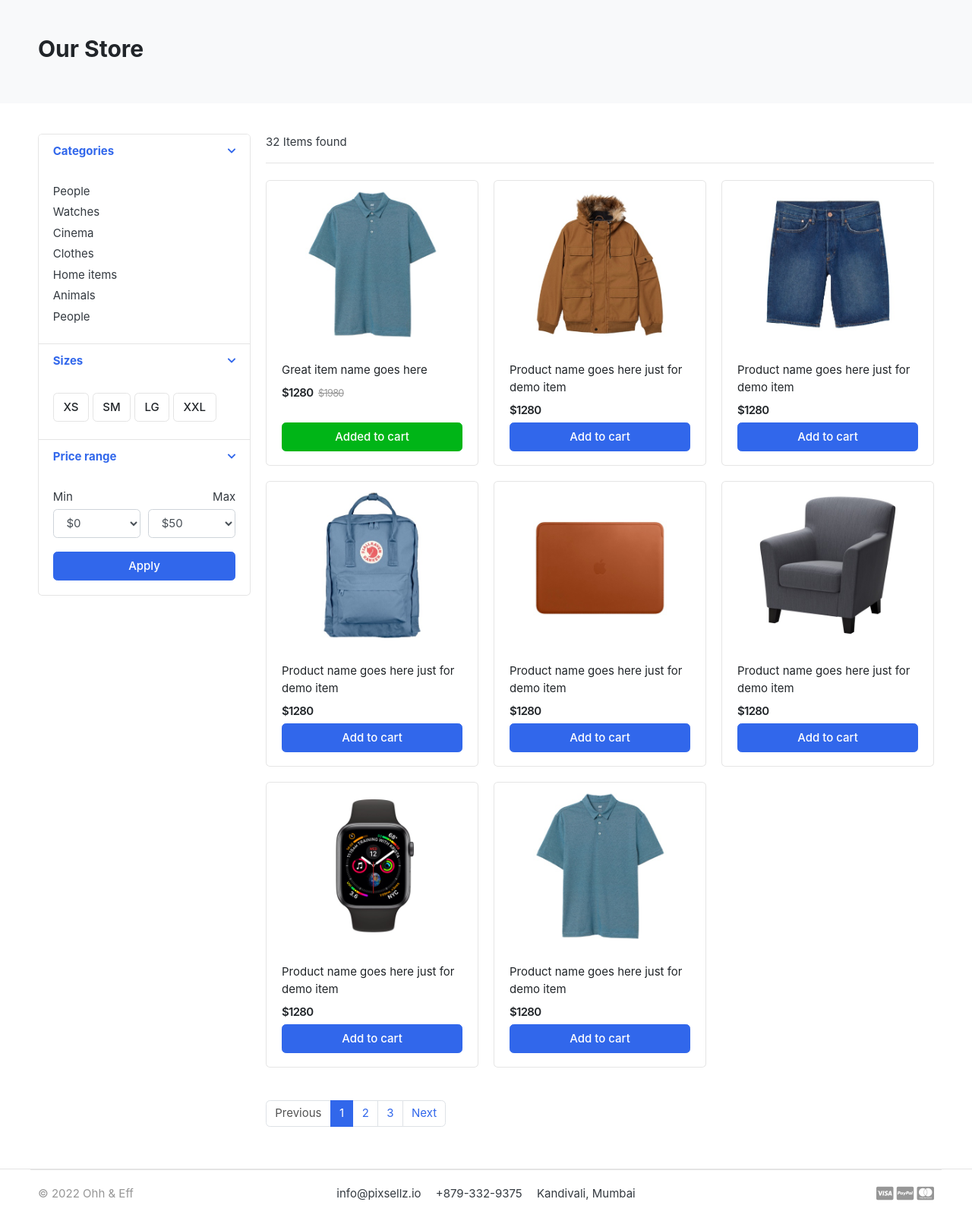
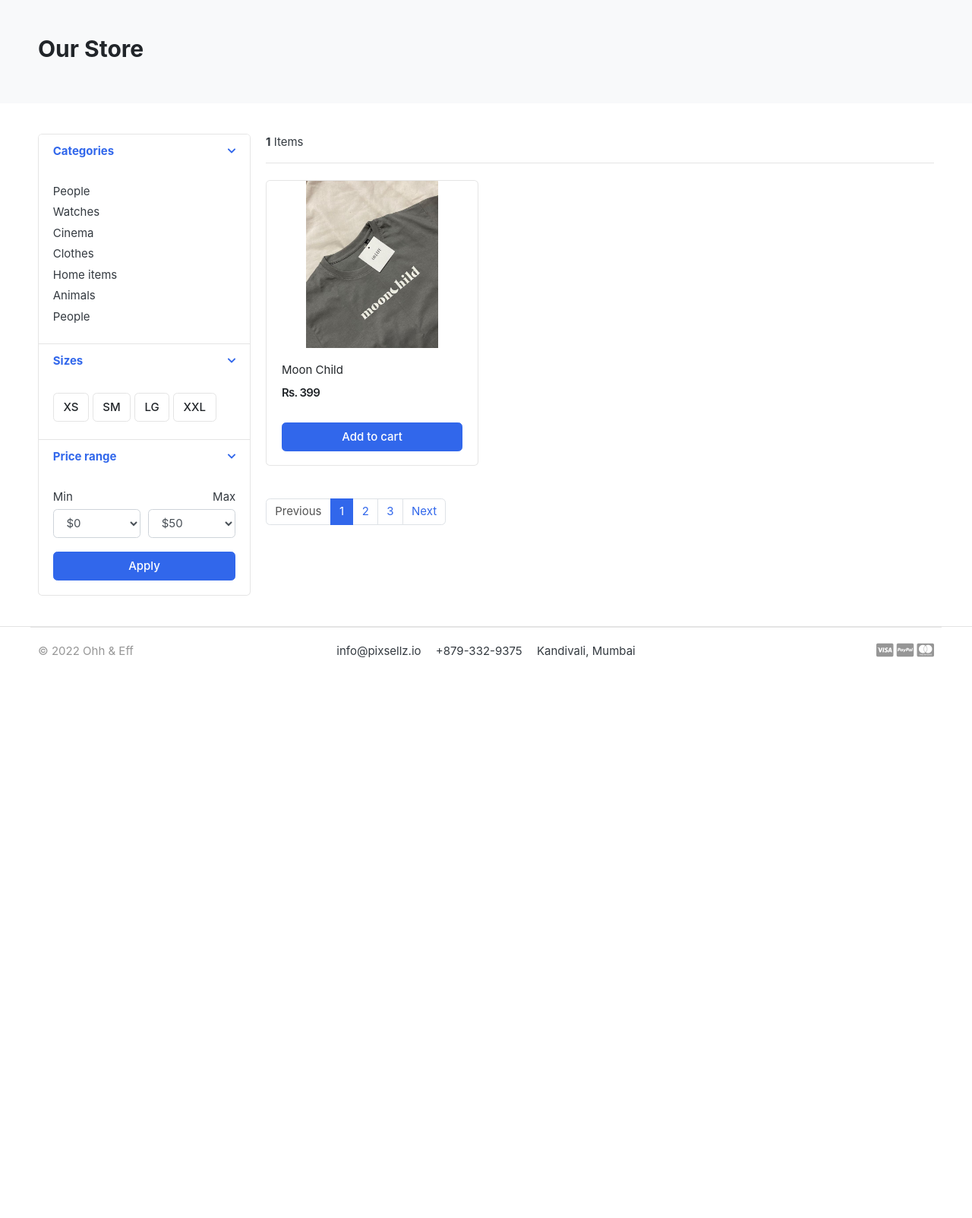
Before and after one commit to beingyoyo/e-commerce, a Django app: page /store/ in a window 1280 px wide. Shown: the part 118-1721 px from the top of the page at 76% size. After the commit the page ends 983 px from the top, so only its background shows below. Run offline with Django 4.2, Linux system fonts and the light colour scheme; data comes from the database, SQL or seed files in the repository; parts of the project's set-up code (start-up, migrations or seed data) failed here and were passed over; some libraries are stand-ins or nearby versions; some web fonts are replaced.

Commit message:
made changes for products

```diff
--- a/templates/store/store.html
+++ b/templates/store/store.html
@@ -121,157 +121,31 @@
 
     <header class="border-bottom mb-4 pb-3">
             <div class="form-inline">
-                <span class="mr-md-auto">32 Items found </span>
+                <span class="mr-md-auto"><b>{{product_count}}</b> Items</span>
 
             </div>
     </header><!-- sect-heading -->
 
     <div class="row">
+        {% for product in products %}
         <div class="col-md-4">
             <figure class="card card-product-grid">
                 <div class="img-wrap">
-
-                    <img src="{% static 'images/items/1.jpg'%}">
-
+                    <img src="{{product.images.url}}">
                 </div> <!-- img-wrap.// -->
                 <figcaption class="info-wrap">
                     <div class="fix-height">
-                        <a href="./product-detail.html" class="title">Great item name goes here</a>
+                        <a href="./product-detail.html" class="title">{{ product.product_name | capfirst }}</a>
                         <div class="price-wrap mt-2">
-                            <span class="price">$1280</span>
-                            <del class="price-old">$1980</del>
-                        </div> <!-- price-wrap.// -->
-                    </div>
-                    <a href="#" class="btn btn-block btn-success">Added to cart </a>
-                </figcaption>
-            </figure>
-        </div> <!-- col.// -->
-
-        <div class="col-md-4">
-            <figure class="card card-product-grid">
-                <div class="img-wrap">
-                    <img src="images/items/2.jpg">
-
-                </div> <!-- img-wrap.// -->
-                <figcaption class="info-wrap">
-                    <div class="fix-height">
-                        <a href="./product-detail.html" class="title">Product name goes here just for demo item</a>
-                        <div class="price-wrap mt-2">
-                            <span class="price">$1280</span>
+                            <span class="price">Rs. {{ product.price}}</span>
                         </div> <!-- price-wrap.// -->
                     </div>
                     <a href="#" class="btn btn-block btn-primary">Add to cart </a>
                 </figcaption>
             </figure>
         </div> <!-- col.// -->
+        {% endfor %}
 
-        <div class="col-md-4">
-            <figure class="card card-product-grid">
-                <div class="img-wrap">
-                    <img src="images/items/3.jpg">
-
-                </div> <!-- img-wrap.// -->
-                <figcaption class="info-wrap">
-                    <div class="fix-height">
-                        <a href="./product-detail.html" class="title">Product name goes here just for demo item</a>
-                        <div class="price-wrap mt-2">
-                            <span class="price">$1280</span>
-                        </div> <!-- price-wrap.// -->
-                    </div>
-                    <a href="#" class="btn btn-block btn-primary">Add to cart </a>
-                </figcaption>
-            </figure>
-        </div> <!-- col.// -->
-
-        <div class="col-md-4">
-            <figure class="card card-product-grid">
-                <div class="img-wrap">
-                    <img src="images/items/4.jpg">
-
-                </div> <!-- img-wrap.// -->
-                <figcaption class="info-wrap">
-                    <div class="fix-height">
-                        <a href="./product-detail.html" class="title">Product name goes here just for demo item</a>
-                        <div class="price-wrap mt-2">
-                            <span class="price">$1280</span>
-                        </div> <!-- price-wrap.// -->
-                    </div>
-                    <a href="#" class="btn btn-block btn-primary">Add to cart </a>
-                </figcaption>
-            </figure>
-        </div> <!-- col.// -->
-
-        <div class="col-md-4">
-            <figure class="card card-product-grid">
-                <div class="img-wrap">
-                    <img src="images/items/5.jpg">
-
-                </div> <!-- img-wrap.// -->
-                <figcaption class="info-wrap">
-                    <div class="fix-height">
-                        <a href="./product-detail.html" class="title">Product name goes here just for demo item</a>
-                        <div class="price-wrap mt-2">
-                            <span class="price">$1280</span>
-                        </div> <!-- price-wrap.// -->
-                    </div>
-                    <a href="#" class="btn btn-block btn-primary">Add to cart </a>
-                </figcaption>
-            </figure>
-        </div> <!-- col.// -->
-
-        <div class="col-md-4">
-            <figure class="card card-product-grid">
-                <div class="img-wrap">
-                    <img src="images/items/6.jpg">
-
-                </div> <!-- img-wrap.// -->
-                <figcaption class="info-wrap">
-                    <div class="fix-height">
-                        <a href="./product-detail.html" class="title">Product name goes here just for demo item</a>
-                        <div class="price-wrap mt-2">
-                            <span class="price">$1280</span>
-                        </div> <!-- price-wrap.// -->
-                    </div>
-                    <a href="#" class="btn btn-block btn-primary">Add to cart </a>
-                </figcaption>
-            </figure>
-        </div> <!-- col.// -->
-
-        <div class="col-md-4">
-            <figure class="card card-product-grid">
-                <div class="img-wrap">
-                    <img src="images/items/7.jpg">
-
-                </div> <!-- img-wrap.// -->
-                <figcaption class="info-wrap">
-                    <div class="fix-height">
-                        <a href="./product-detail.html" class="title">Product name goes here just for demo item</a>
-                        <div class="price-wrap mt-2">
-                            <span class="price">$1280</span>
-                        </div> <!-- price-wrap.// -->
-                    </div>
-                    <a href="#" class="btn btn-block btn-primary">Add to cart </a>
-                </figcaption>
-            </figure>
-        </div> <!-- col.// -->
-
-        <div class="col-md-4">
-            <figure class="card card-product-grid">
-                <div class="img-wrap">
-                    <img src="images/items/1.jpg">
-
-                </div> <!-- img-wrap.// -->
-                <figcaption class="info-wrap">
-                    <div class="fix-height">
-                        <a href="./product-detail.html" class="title">Product name goes here just for demo item</a>
-                        <div class="price-wrap mt-2">
-                            <span class="price">$1280</span>
-                        </div> <!-- price-wrap.// -->
-                    </div>
-                    <a href="#" class="btn btn-block btn-primary">Add to cart </a>
-                </figcaption>
-            </figure>
-        </div> <!-- col.// -->
     </div> <!-- row end.// -->
 
 
```
